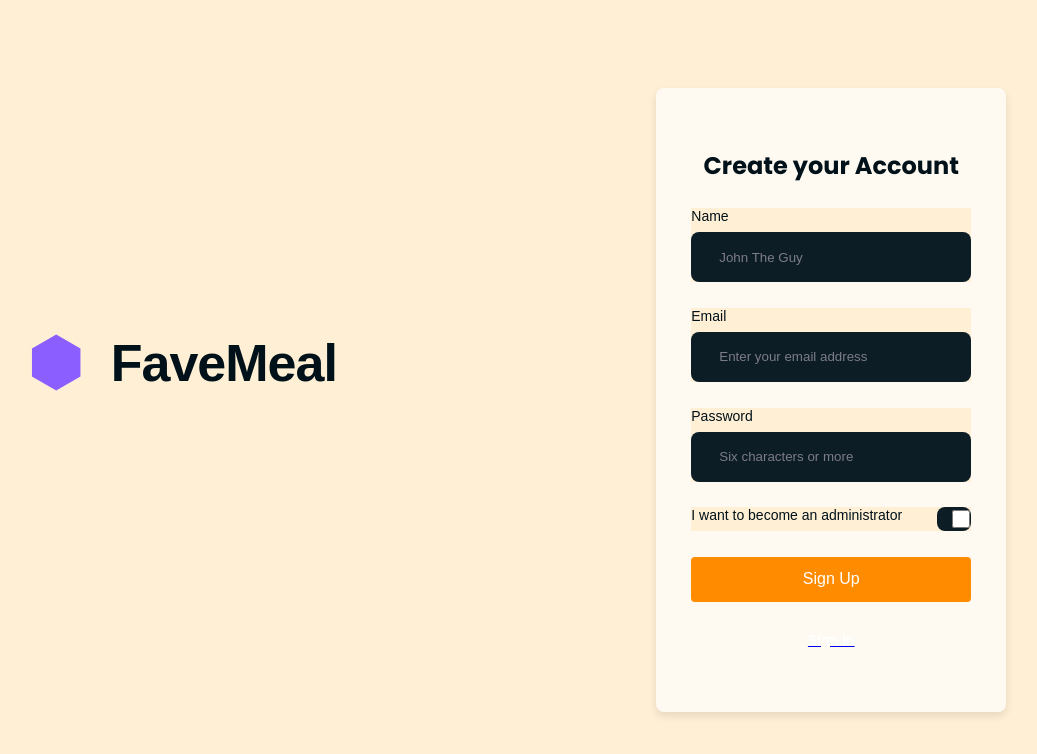
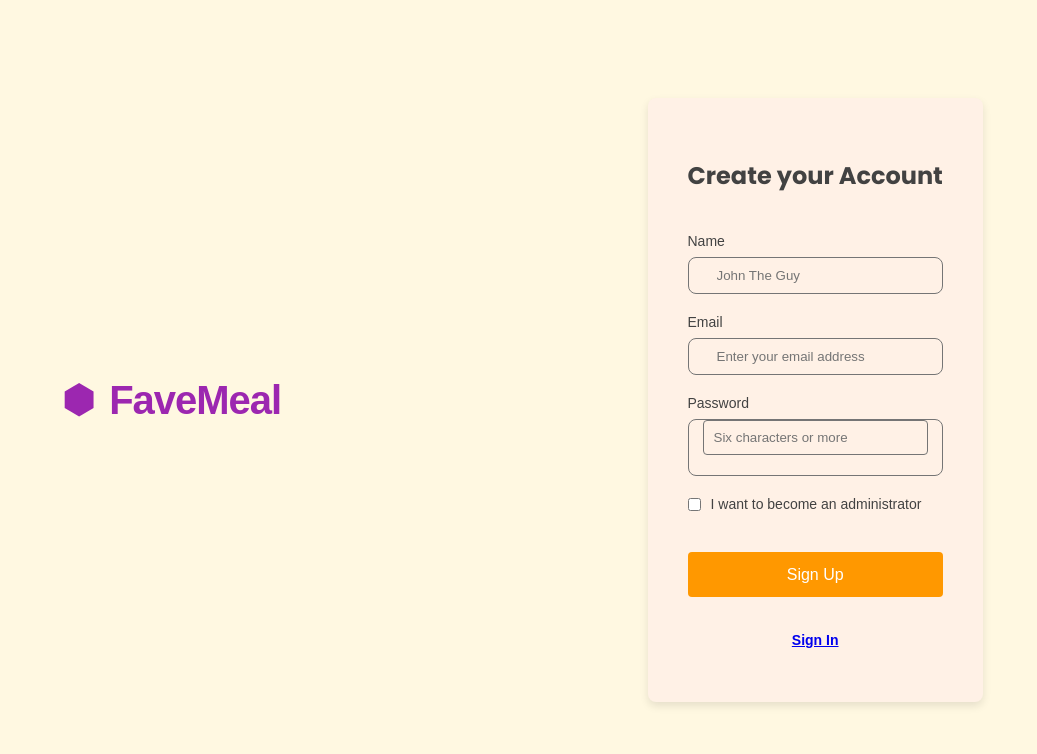
Before and after one commit to KimCidDev/food-explorer-front-end, a React (Vite) app: page /register in a window 1280 px wide. Shown: the top 754 px of the page, without its empty margins (114-1151 px from the left). Built offline with nearby package versions, Linux system fonts and the light colour scheme.

Commit message:
style[signUp]: new color palette. spacing and effects fix

```diff
--- a/src/Pages/SignUp/index.jsx
+++ b/src/Pages/SignUp/index.jsx
@@ -2,7 +2,7 @@ import { api } from '../../services/api';
 
 import { useState } from 'react';
 import { useNavigate } from 'react-router-dom';
-import { Container, Form, HiddenCode } from './styles';
+import { Container, Form, HiddenCode, Logo } from './styles';
 
 import { Input } from '../../components/Input';
 import { Button } from '../../components/Button';
@@ -13,119 +13,109 @@ export function SignUp() {
   const [name, setName] = useState("");
   const [email, setEmail] = useState("");
   const [password, setPassword] = useState("");
-  const [loading, setLoading]= useState(false)
+  const [loading, setLoading] = useState(false);
 
-  const [wantsAdmin, setWantsAdmin]  = useState(false);
-  const [adminCode, setAdminCode]  = useState("");
-  const [isAdmin, setIsAdmin]  = useState(false);
-  const [isHiddenCodeVisible, setIsHiddenCodeVisible]  = useState(false);
+  const [wantsAdmin, setWantsAdmin] = useState(false);
+  const [adminCode, setAdminCode] = useState("");
+  const [isAdmin, setIsAdmin] = useState(false);
+  const [isHiddenCodeVisible, setIsHiddenCodeVisible] = useState(false);
 
   const navigate = useNavigate();
 
-  function handleTapAndHold () {
-    if (wantsAdmin) {
-    console.log('xis salada', isHiddenCodeVisible)
+  function handleCheckboxChange() {
+    setWantsAdmin(!wantsAdmin);
+    if (!wantsAdmin) {
       setIsHiddenCodeVisible(true);
+    } else {
+      setIsHiddenCodeVisible(false);
     }
   }
 
-  async function handleSignUp () {
+  async function handleSignUp() {
     let isAdminValue = isAdmin;
-    console.log(isAdminValue)
 
     if (!name || !email || !password) {
-      return alert("todos os campos precisam estar preenchidos, rapá")
+      return alert("All fields need to be filled");
     }
 
-
-    if (wantsAdmin && adminCode === "123") {
+    if (wantsAdmin && adminCode === "yummy!") {
       isAdminValue = true;
     }
 
     setLoading(true);
     try {
-      console.log(isAdmin)
-
-      await api.post('/users', {name, email, password, isAdmin: isAdminValue});
-      alert("ususário cadastrado com sucesso aeaeaae uhul!");
+      await api.post('/users', { name, email, password, isAdmin: isAdminValue });
+      alert("User registered successfully!");
       navigate('/');
     } catch (error) {
       if (error.response) {
-        console.log("Xis Salada");
         alert(error.response.data.message);
       } else {
-        alert("Não foi possível fazer o cadastro")
+        alert("Could not register user");
       }
     } finally {
+      setLoading(false);
       setIsAdmin(false);
-    };
+    }
   }
 
   return (
     <Container>
-      <div className='logo' onTouchStart={handleTapAndHold} onTouchEnd={() => setIsHiddenCodeVisible(false)}>
+      <Logo className='logo'>
         <svg width="20" height="44" viewBox="0 0 39 44" fill="none" xmlns="http://www.w3.org/2000/svg">
-          <path d="M19.6574 0L38.4133 10.8287V32.4862L19.6574 43.3149L0.901548 32.4862V10.8287L19.6574 0Z" fill="#8a5eff"/>
+          <path d="M19.6574 0L38.4133 10.8287V32.4862L19.6574 43.3149L0.901548 32.4862V10.8287L19.6574 0Z" fill="#9C27B0"/>
         </svg>
         <h1>FaveMeal</h1>
+        {wantsAdmin && (
+          <HiddenCode isHiddenCodeVisible={isHiddenCodeVisible}>
+            <p>yummy!</p>
+          </HiddenCode>
+        )}
+      </Logo>
 
-        <HiddenCode isHiddenCodeVisible={isHiddenCodeVisible}>
-         <p>123</p>
-        </HiddenCode>
-      </div>
-
-      { loading ?
-        <Breathing size="medium"/>
-        :
-        <Form>
+      {loading ? (
+        <Breathing size="medium" />
+      ) : (
+        <Form className="form-container">
           <h1>Create your Account</h1>
-
           <Input
             title="Name"
             placeholder="John The Guy"
-          onChange={e => setName(e.target.value)}/>
-
+            onChange={e => setName(e.target.value)}
+          />
           <Input
             title="Email"
             placeholder="Enter your email address"
             onChange={e => setEmail(e.target.value)}
           />
-
           <Input
             title="Password"
             inputType="password"
             placeholder="Six characters or more"
-          onChange={e => setPassword(e.target.value)}/>
-
-          <div className='adminCheckbox'>
-            <Input
-            title="I want to become an administrator"
-            inputType="checkbox"
+            onChange={e => setPassword(e.target.value)}
+          />
+          <div className="adminCheckbox">
+            <label>
+              <input
+                type="checkbox"
                 checked={wantsAdmin}
-            onChange={() => {
-              setWantsAdmin(!wantsAdmin)
-              return console.log(wantsAdmin)
-            }
-            }
+                onChange={handleCheckboxChange}
               />
+              <span>I want to become an administrator</span>
+            </label>
           </div>
-
-
           {wantsAdmin && (
             <Input
               className="codeInput"
-              type="text"
-              placeholder="If you have an admin code, enter it here"
+              inputType="text"
+              placeholder="Now try to find the code"
               onChange={e => setAdminCode(e.target.value)}
             />
           )}
-
-
           <Button title="Sign Up" onClick={handleSignUp} />
           <ButtonText to='/' title="Sign In"/>
         </Form>
+      )}
+    </Container>
+  );
 }
-    </Container>
-
-  )
-}
--- a/src/Pages/SignUp/styles.js
+++ b/src/Pages/SignUp/styles.js
@@ -1,135 +1,154 @@
-import styled from 'styled-components';
+import styled, { keyframes } from 'styled-components';
 import { DEVICE_BREAKPOINTS } from '../../styles/deviceBreakpoints';
+
+const fadeIn = keyframes`
+  from {
+    opacity: 0;
+  }
+  to {
+    opacity: 1;
+  }
+`;
 
 export const Container = styled.div`
   height: 100vh;
   width: 100%;
-
   display: flex;
   flex-direction: column;
   align-items: center;
-  justify-content: space-around;
-
-  padding-top: 90px;
-
+  justify-content: center; /* Center the content vertically */
+  padding: 40px 20px; /* Add padding for better spacing on mobile screens */
   background-color: ${({ theme }) =>
-    theme.COLORS.LIGHT_100}; /* Updated to a lighter background color */
+    theme.COLORS.BACKGROUND}; /* Light Cream Background Color */
 
   .logo {
     display: flex;
     justify-content: center;
     align-items: center;
-    gap: 45px;
+    gap: 20px; /* Reduced gap for better alignment */
     user-select: none;
+    margin-bottom: 30px; /* Add margin to separate logo and form */
 
     svg {
-      transform: scale(2.52);
+      transform: scale(1.5); /* Adjusted scale for better fit */
       user-select: none;
+      fill: ${({ theme }) => theme.COLORS.LOGO_COLOR}; /* Purple Color */
     }
 
     h1 {
-      color: ${({ theme }) =>
-        theme.COLORS.DARK_700}; /* Darker text color for contrast */
-      font-size: 52px;
+      color: ${({ theme }) => theme.COLORS.LOGO_COLOR}; /* Purple Color */
+      font-size: 40px; /* Adjusted font size for better fit */
       font-family: 'Roboto Slab', sans-serif;
       letter-spacing: -1px;
       user-select: none;
     }
   }
 
-  > div {
-    margin-bottom: 75px;
-  }
-
-  > div:nth-child(2) {
-    gap: 1rem;
-  }
-
-  > div:nth-child(2) h1 {
-    display: none;
-  }
-
   @media (min-width: ${DEVICE_BREAKPOINTS.LG}) {
     flex-direction: row;
-    align-items: center;
     justify-content: space-around;
     padding: 0;
     margin: 0 auto;
 
-    > div:nth-child(2) {
-      justify-content: center;
-      gap: 1.6rem;
-
-      max-height: 80vh;
-      max-width: 350px;
-
-      margin: 0;
-      border-radius: 8px;
-
-      background-color: ${({ theme }) =>
-        theme.COLORS.LIGHT_200}; /* Lighter background color for form */
+    .logo {
+      margin-bottom: 0; /* Remove margin on larger screens */
     }
 
-    > div:nth-child(2) h1 {
-      display: flex;
-
-      font-size: 1.5rem;
-      color: ${({ theme }) => theme.COLORS.DARK_700}; /* Darker text color */
+    .form-container {
+      max-width: 350px;
+      border-radius: 8px;
+      background-color: ${({ theme }) =>
+        theme.COLORS.INPUT_BG}; /* Softer background color for form */
+      box-shadow: 0 4px 8px rgba(0, 0, 0, 0.1); /* Add subtle shadow for depth */
+      padding: 40px; /* Add padding for better spacing */
     }
   }
 `;
 
 export const Form = styled.div`
-  height: auto;
-  width: 100%;
-
   display: flex;
   flex-direction: column;
   align-items: center;
-  gap: 32px;
+  gap: 20px; /* Ensure consistent gap */
 
-  padding: 40px 60px; /* Adjust padding for better spacing */
+  padding: 40px 20px; /* Adjust padding for better spacing */
 
   background-color: ${({ theme }) =>
-    theme.COLORS.LIGHT_200}; /* Set background color for the form */
+    theme.COLORS.INPUT_BG}; /* Softer background color for the form */
   border-radius: 8px; /* Add border radius for rounded corners */
   box-shadow: 0 4px 8px rgba(0, 0, 0, 0.1); /* Add subtle shadow for depth */
 
+  h1 {
+    color: ${({ theme }) => theme.COLORS.TEXT_COLOR}; /* Dark Grey Text Color */
+    margin-bottom: 20px; /* Add margin bottom to separate from inputs */
+  }
+
+  .inputBox {
+    width: 100%; /* Ensure input boxes take full width */
+  }
+
   /* Set input width to 100% for responsiveness */
   input[type='text'],
-  input[type='password'],
-  input[type='checkbox'] {
+  input[type='password'] {
     width: 100%;
+    padding: 10px;
+    margin-bottom: 20px;
+    border: 1px solid ${({ theme }) => theme.COLORS.PLACEHOLDER_COLOR}; /* Light Grey Border Color */
+    border-radius: 4px;
+    background-color: ${({ theme }) =>
+      theme.COLORS.INPUT_BG}; /* Light Grey Background Color for Inputs */
+    color: ${({ theme }) =>
+      theme.COLORS.TEXT_COLOR}; /* Dark Grey Text Color for Inputs */
+
+    &::placeholder {
+      color: ${({ theme }) =>
+        theme.COLORS.PLACEHOLDER_COLOR}; /* Placeholder text color */
+    }
   }
 
   .adminCheckbox {
     display: flex;
-    flex-direction: column;
+    align-items: center;
     width: 100%;
-    gap: 8px;
+    margin-bottom: 20px;
 
-    div:first-child {
+    label {
       display: flex;
-      flex-direction: row;
-      justify-content: space-between;
-      padding-left: 0;
+      align-items: center;
+      cursor: pointer;
 
-      .inputBox input[type='checkbox'] {
-        height: 18px;
-        width: 20px;
+      input[type='checkbox'] {
+        margin-right: 10px;
+      }
+
+      span {
+        color: ${({ theme }) => theme.COLORS.TEXT_COLOR}; /* Label text color */
       }
     }
-    .codeInput {
-      margin-top: 0;
-      width: 100%;
+  }
+
+  .codeInput {
+    width: 100%;
+    padding: 10px;
+    margin-bottom: 20px;
+    border: 1px solid ${({ theme }) => theme.COLORS.PLACEHOLDER_COLOR}; /* Light Grey Border Color */
+    border-radius: 4px;
+    background-color: ${({ theme }) =>
+      theme.COLORS.INPUT_BG}; /* Light Grey Background Color for Inputs */
+    color: ${({ theme }) =>
+      theme.COLORS.TEXT_COLOR}; /* Dark Grey Text Color for Inputs */
+
+    &::placeholder {
+      color: ${({ theme }) =>
+        theme.COLORS.PLACEHOLDER_COLOR}; /* Placeholder text color */
     }
   }
 
   button {
-    min-height: 25px;
+    min-height: 40px; /* Adjust button height */
     background-color: ${({ theme }) =>
-      theme.COLORS.GRADIENT_1}; /* Updated button color */
-    color: ${({ theme }) => theme.COLORS.LIGHT_100}; /* Button text color */
+      theme.COLORS.BUTTON_COLOR}; /* Orange Button Color */
+    color: ${({ theme }) => theme.COLORS.FORM_BG}; /* White Button Text Color */
     border: none;
     border-radius: 4px;
     padding: 10px 20px;
@@ -139,7 +158,7 @@ export const Form = styled.div`
 
     &:hover {
       background-color: ${({ theme }) =>
-        theme.COLORS.GRADIENT_2}; /* Hover effect */
+        theme.COLORS.BUTTON_HOVER_COLOR}; /* Light Orange Hover Effect */
     }
   }
 
@@ -148,40 +167,56 @@ export const Form = styled.div`
 
     h1 {
       margin-top: 20px;
-      color: ${({ theme }) => theme.COLORS.DARK_700}; /* Darker text color */
-    }
-
-    span {
-      margin-bottom: 20px;
+      color: ${({ theme }) =>
+        theme.COLORS.TEXT_COLOR}; /* Dark Grey Text Color */
     }
   }
 `;
 
 export const HiddenCode = styled.div`
-  width: 40px;
-  height: 40px;
-
-  position: fixed;
-  left: 80px;
-  top: 620px;
-
-  background-color: ${({ theme }) =>
-    theme.COLORS.LIGHT_200}; /* Updated to lighter color */
-
-  opacity: 0;
-  z-index: 100;
+  position: absolute;
+  top: 640px;
+  width: 350px;
+  height: 120px;
+  text-align: center;
+  color: ${({ theme }) => theme.COLORS.SECONDARY}; /* Secondary color */
+  opacity: ${({ isHiddenCodeVisible }) => (isHiddenCodeVisible ? 0.0 : 0)};
+  transition: opacity 0.2s ease-in-out, transform 0.5s ease-in-out;
 
   &:hover {
-    transition: opacity 0.5s ease;
     opacity: 1;
+    transform: scale(2); /* Increase size on hover */
   }
 
-  @media (max-width: ${DEVICE_BREAKPOINTS.SM}) {
-    left: 100px;
-    top: 10px;
-    transition: opacity 1.5s ease;
-    opacity: ${({ isHiddenCodeVisible }) => (isHiddenCodeVisible ? 1 : 0)};
-    pointer-events: ${({ isHiddenCodeVisible }) =>
-      isHiddenCodeVisible ? 'auto' : 'none'};
+  p {
+    margin: 0;
+    font-size: 2rem;
+    transition: font-size 0.5s ease-in-out; /* Smooth font-size transition */
+  }
+
+  &:hover p {
+    font-size: 8rem; /* Increase font size on hover */
   }
 `;
+
+export const Logo = styled.div`
+  display: flex;
+  justify-content: center;
+  align-items: center;
+  gap: 20px;
+  user-select: none;
+
+  svg {
+    transform: scale(1.5);
+    user-select: none;
+    fill: ${({ theme }) => theme.COLORS.LOGO_COLOR}; /* Purple Color */
+  }
+
+  h1 {
+    color: ${({ theme }) => theme.COLORS.LOGO_COLOR}; /* Purple Color */
+    font-size: 40px; /* Adjusted font size for better fit */
+    font-family: 'Roboto Slab', sans-serif;
+    letter-spacing: -1px;
+    user-select: none;
+  }
+`;
--- a/src/components/Input/index.jsx
+++ b/src/components/Input/index.jsx
@@ -1,13 +1,13 @@
 import { Container } from './styles';
 
-export function Input ({icon: Icon, title, inputType, ...rest}) {
+export function Input({ icon: Icon, title, inputType, ...rest }) {
   return (
     <Container>
-    { title && <p>{title}</p>}
-    <div className='inputBox'>
-    { Icon && <Icon size={20} /> }
-       <input type={inputType} ref={rest.ref} {...rest}/>
-    </div>
+      {title && <p>{title}</p>}
+      <div className="inputBox">
+        {Icon && <Icon size={20} />}
+        <input type={inputType} {...rest} />
+      </div>
     </Container>
-  )
+  );
 }
--- a/src/components/Input/styles.js
+++ b/src/components/Input/styles.js
@@ -3,33 +3,35 @@ import styled from 'styled-components';
 export const Container = styled.div`
   width: 100%;
 
-  color: ${({ theme }) => theme.COLORS.LIGHT_500};
+  color: ${({ theme }) => theme.COLORS.TEXT_COLOR}; /* Dark Grey Text Color */
 
   p {
     margin-bottom: 8px;
   }
 
-  > .inputBox {
+  .inputBox {
     display: flex;
     align-items: center;
+    padding: 0 14px; /* Consistent padding */
 
-    padding-left: 14px;
+    background-color: ${({ theme }) =>
+      theme.COLORS.INPUT_BG}; /* Light Grey Background Color */
+    color: ${({ theme }) => theme.COLORS.TEXT_COLOR}; /* Dark Grey Text Color */
 
-    background-color: ${({ theme }) => theme.COLORS.DARK_900};
-    color: ${({ theme }) => theme.COLORS.GRAY_300};
-
-    border-radius: 8px;
+    border-radius: 8px; /* Smooth the corners */
+    border: 1px solid ${({ theme }) => theme.COLORS.PLACEHOLDER_COLOR}; /* Light Grey Border Color */
 
     svg {
-      margin-left: 16px;
-      color: ${({ theme }) => theme.COLORS.LIGHT_500};
+      margin-right: 10px; /* Adjust margin for icon spacing */
+      color: ${({ theme }) => theme.COLORS.ICON_COLOR}; /* Dark Grey Color */
     }
 
     input {
-      color: ${({ theme }) => theme.COLORS.LIGHT_400};
-
-      width: 315px;
-      height: 50px;
+      color: ${({ theme }) =>
+        theme.COLORS.TEXT_COLOR}; /* Dark Grey Text Color */
+      width: 100%;
+      height: 35px;
+      padding: 0 14px; /* Consistent padding */
 
       border-radius: 8px;
       border: none;
@@ -37,9 +39,14 @@ export const Container = styled.div`
       background-color: transparent;
 
       &::placeholder {
-        padding-left: 14px;
-        color: ${({ theme }) => theme.COLORS.LIGHT_500};
+        color: ${({ theme }) =>
+          theme.COLORS.PLACEHOLDER_COLOR}; /* Light Grey Placeholder Color */
       }
     }
   }
+
+  input[type='checkbox'] {
+    width: auto;
+    margin: 0;
+  }
 `;
--- a/src/styles/global.js
+++ b/src/styles/global.js
@@ -14,22 +14,21 @@ export default createGlobalStyle`
     }
 
     @media (max-width: ${DEVICE_BREAKPOINTS.MD}) {
-      body div {
-        background-color: #FFE4C4; /* Light and warm background color for mobile */
-      }
-
-      p {
-        //font-size: 0.8rem;
+      /* Light and warm background color for mobile */
+      body {
+        background-color: ${({ theme }) => theme.COLORS.INPUT_BG};
       }
     }
     @media (min-width: ${DEVICE_BREAKPOINTS.MD}) {
-      body div {
-        background-color: #FFDAB9; /* Peach puff color for medium devices */
+      /* Peach puff color for medium devices */
+      body {
+        background-color: ${({ theme }) => theme.COLORS.BACKGROUND};
       }
     }
     @media (min-width: ${DEVICE_BREAKPOINTS.XL}) {
-      body div {
-        background-color: #FFEFD5; /* Papaya whip color for large devices */
+      /* Papaya whip color for large devices */
+      body {
+        background-color: ${({ theme }) => theme.COLORS.FORM_BG};
       }
     }
   }
@@ -38,7 +37,7 @@ export default createGlobalStyle`
     width: 100%;
     font-family: 'Roboto Slab', sans-serif;
     color: ${({ theme }) =>
-      theme.COLORS.DARK_700}; /* Dark text color for readability */
+      theme.COLORS.TEXT_COLOR}; /* Dark text color for readability */
   }
 
   p, span {
@@ -52,6 +51,6 @@ export default createGlobalStyle`
   }
 
   h2, p, svg {
-    color: ${({ theme }) => theme.COLORS.DARK_700}; /* Dark text color */
+    color: ${({ theme }) => theme.COLORS.TEXT_COLOR}; /* Dark text color */
   }
 `;
--- a/src/styles/theme.js
+++ b/src/styles/theme.js
@@ -1,41 +1,15 @@
 export default {
   COLORS: {
-    LIGHT_100: '#FFFFFF',
-    LIGHT_200: '#FFFAF1',
-    LIGHT_300: '#E1E1E6',
-    LIGHT_400: '#C4C4CC',
-    LIGHT_500: '#7C7C8A',
-    LIGHT_600: '#76797B',
-    LIGHT_700: '#4D585E',
-
-    DARK_100: '#000405',
-    DARK_200: '#00070A',
-    DARK_300: '#000204',
-    DARK_400: '#000A0F',
-    DARK_500: '#000C12',
-    DARK_600: '#00111A',
-    DARK_700: '#001119',
-    DARK_800: '#0D161B',
-    DARK_900: '#0D1D25',
-    DARK_1000: '#192227',
-
-    GRADIENT_1: '#FF8C00' /* Dark orange gradient */,
-    GRADIENT_2: '#FF4500' /* Orange red gradient */,
-
-    PURPLE_100: '#E6E6FA',
-    PURPLE_200: '#D8BFD8',
-    PURPLE_300: '#DDA0DD',
-    COOLEST_PURPLE: '#DA70D6',
-
-    TINT_TOMATO_100: '#FF6347',
-    TINT_TOMATO_200: '#FF4500',
-    TINT_TOMATO_300: '#FF7F50',
-    TINT_TOMATO_400: '#FF8C69',
-
-    TINT_CARROT: '#FFA07A',
-    TINT_MINT: '#98FB98',
-
-    TINT_CAKE_200: '#FFE4B5',
-    TINT_CAKE_100: '#FFFACD'
+    PRIMARY: '#9C27B0',
+    SECONDARY: '#FF9800',
+    BACKGROUND: '#FFF8E1',
+    FORM_BG: '#FFFFFF',
+    INPUT_BG: '#FFF1E6', /* Softer background color */
+    TEXT_COLOR: '#424242',
+    BUTTON_COLOR: '#FF9800',
+    BUTTON_HOVER_COLOR: '#FFA726',
+    LOGO_COLOR: '#9C27B0',
+    ICON_COLOR: '#424242',
+    PLACEHOLDER_COLOR: '#757575' /* Darker placeholder color */
   }
 };
```
Lines whose indentation alone changed are shown as unchanged.
